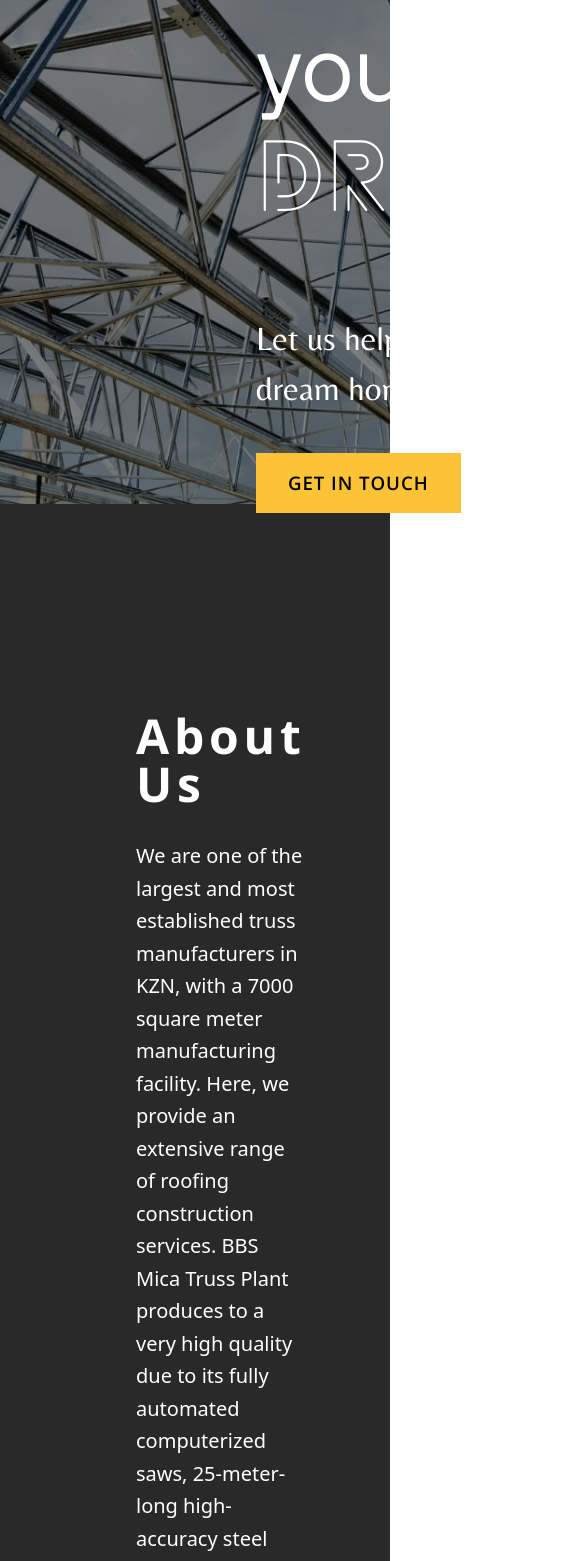
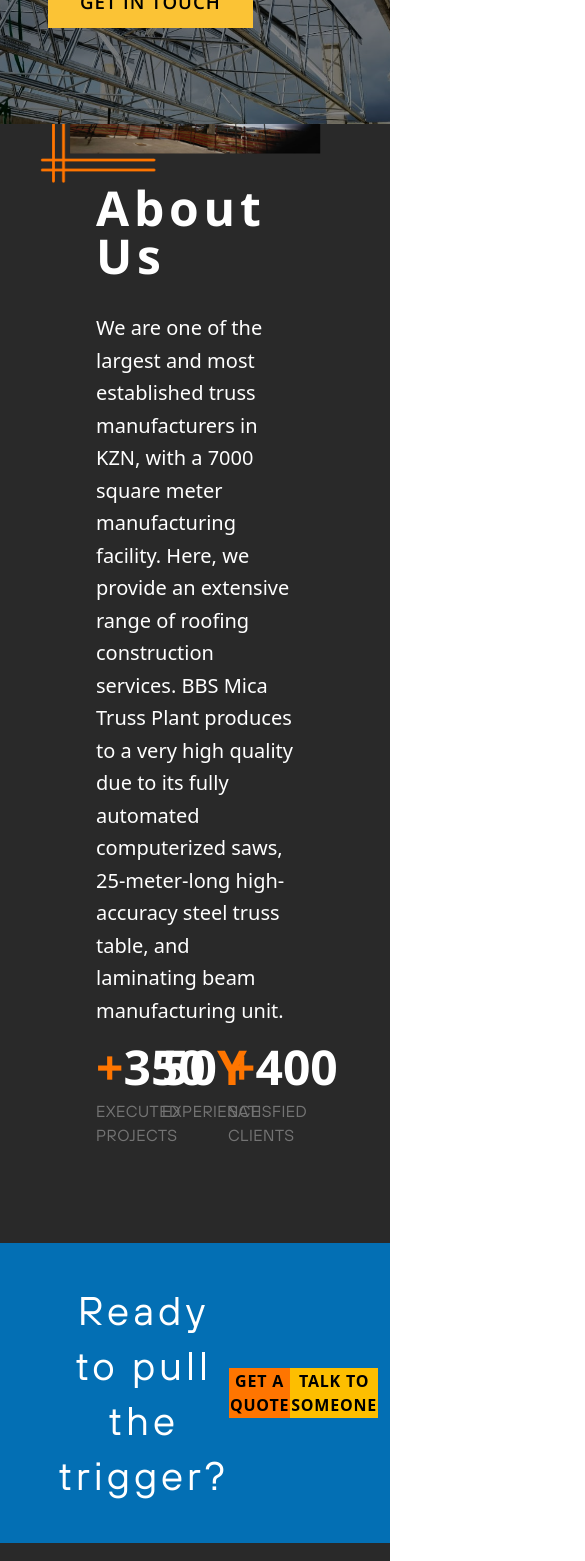
Before and after one commit to MinjonH/bbs-website, a Next.js app: page / in a window 390 px wide. Shown: the part 340-1901 px from the top of the page, 585 px wide, since content can reach past the window. Built offline with nearby package versions, Linux system fonts and the light colour scheme.

Commit message:
medium size responsiveness

```diff
--- a/components/About.jsx
+++ b/components/About.jsx
@@ -4,11 +4,11 @@ import Image from 'next/image';
 
 function About() {
 	return (
-		<div className='w-full pt-24 flex items-center py-16 md:grid grid-cols-2'>
-			<div className='w-full h-auto flex ml-10 '>
+		<div className='w-full pt-[75%] lg:pt-24 items-center pb-24 lg:pb-16 lg:grid grid-cols-2'>
+			<div className='w-full flex lg:ml-10 px-10'>
 				<Image src={AboutImg} alt='/' />
 			</div>
-			<div className='pl-24 mr-24'>
+			<div className='pl-24 mr-24 sm:pt-12'>
 				<p className='font-bold pb-4 text-5xl font-openSans tracking-widest text-white'>
 					About Us
 				</p>
@@ -20,29 +20,29 @@ function About() {
 					computerized saws, 25-meter-long high-accuracy steel truss table, and
 					laminating beam manufacturing unit.
 				</p>
-				<div className='grid grid-cols-3'>
+				<div className='grid grid-cols-3 md:pt-6'>
 					<div>
-						<p className='text-8xl font-openSans font-bold text-white'>
+						<p className='lg:text-8xl md:text-6xl text-5xl font-openSans font-bold text-white'>
 							<span className='text-[#ff7500]'>+</span>350
 						</p>
-						<p className='pt-2 uppercase tracking-wide font-ttHoves text-center items-center'>
+						<p className='pt-2 uppercase tracking-wide font-ttHoves lg:text-center items-center md:text-sm'>
 							executed projects
 						</p>
 					</div>
 					<div>
-						<p className='text-center text-8xl font-openSans font-bold text-white'>
+						<p className='text-center lg:text-8xl md:text-6xl text-5xl font-openSans font-bold text-white'>
 							50
 							<span className='text-[#ff7500]'>Y</span>
 						</p>
-						<p className='pt-2 uppercase tracking-wide font-ttHoves text-center items-center'>
+						<p className='pt-2 uppercase tracking-wide font-ttHoves text-center items-center md:text-sm'>
 							experience
 						</p>
 					</div>
 					<div>
-						<p className='text-right text-8xl font-openSans font-bold text-white'>
+						<p className='lg:text-right md:text-center lg:text-8xl md:text-6xl text-5xl font-openSans font-bold text-white'>
 							<span className='text-[#ff7500]'>+</span>400
 						</p>
-						<p className='pt-2 uppercase tracking-wide font-ttHoves text-center items-center'>
+						<p className='pt-2 uppercase tracking-wide font-ttHoves text-center items-center md:text-sm'>
 							satisfied clients
 						</p>
 					</div>
--- a/components/ActionBar.jsx
+++ b/components/ActionBar.jsx
@@ -21,12 +21,12 @@ function ActionBar() {
 		<section
 			className={
 				hide
-					? 'relative z-[90] duration-700 ease-in'
-					: 'opacity-0 ease-out duration-700'
+					? 'relative z-20 duration-700 ease-in hidden lg:flex'
+					: 'opacity-0 ease-out duration-700 hidden lg:flex'
 			}
 		>
 			<div className='max-w-[50%] mx-auto block'>
-				<div className='grid grid-cols-6 place-items-center h-48 -mt-20 bg-white shadow-md'>
+				<div className='grid grid-cols-6 place-items-center lg:h-48 -mt-[100%] lg:-mt-20 bg-white'>
 					<div className='bg-[#ff7500]'>
 						<IoCallOutline className='cursor-pointer p-[10px]' size={75} />
 					</div>
--- a/components/ActionBtn.jsx
+++ b/components/ActionBtn.jsx
@@ -9,20 +9,25 @@ function ActionBtn() {
 	};
 
 	return (
-		<div className='w-full flex items-center py-14 md:grid grid-cols-5 gap-24 text-center bg-[#036fb4]'>
-			<div className='ml-[25%] col-span-3 w-[30rem]'>
-				<div className='text-6xl leading-snug font-ttHoves tracking-widest text-white'>
+		<div className='w-full flex items-center py-10 lg:py-14 sm:grid md:grid-cols-4 lg:grid-cols-5 md:gap-12 lg:gap-24 text-center bg-[#036fb4]'>
+			<div className='ml-[15%] lg:ml-[25%] md:col-span-2 lg:col-span-3 lg:w-[30rem]'>
+				<div className='text-[2.5rem] lg:text-6xl leading-snug font-ttHoves tracking-widest text-white'>
 					Ready to pull the trigger?
 				</div>
 			</div>
 			<Link href='/contact'>
-				<div className='mr-20 uppercase hover:border-gray-400 border-solid border-[1px] py-6 px-6 bg-[#ff7500] hover:text-white border-[#ff7500] hover:scale-95 hover:bg-white/0  duration-[400ms] ont-openSans tracking-wider font-semibold text-[14pt] cursor-pointer'>
+				<div className='lg:mr-20 uppercase hover:border-gray-400 border-solid border-[1px] md:p-4 lg:p-6 bg-[#ff7500] hover:text-white border-[#ff7500] hover:scale-95 hover:bg-white/0  duration-[400ms] ont-openSans tracking-wider font-semibold lg:text-[14pt] cursor-pointer'>
 					GET A QUOTE
 				</div>
 			</Link>
-			<div className='mr-20 uppercase hover:border-gray-400 border-solid border-[1px] py-6 px-6 bg-[#fdbe00] hover:text-white border-[#fdbe00] hover:bg-white/0  hover:scale-95 duration-[400ms] ont-openSans tracking-wider font-semibold text-[14pt] cursor-pointer'>
-				Talk to someone
-			</div>
+			<a
+				href={`https://wa.me/27764110493?text=${encodeURIComponent()}`}
+				target='_blank'
+			>
+				<div className='mr-12 lg:mr-20 uppercase hover:border-gray-400 border-solid border-[1px] md:p-4 lg:p-6 bg-[#fdbe00] hover:text-white border-[#fdbe00] hover:bg-white/0  hover:scale-95 duration-[400ms] ont-openSans tracking-wider font-semibold lg:text-[14pt] cursor-pointer'>
+					TALK TO SOMEONE
+				</div>
+			</a>
 		</div>
 	);
 }
--- a/components/Carousel.jsx
+++ b/components/Carousel.jsx
@@ -44,7 +44,7 @@ export default function Carousel({
 				<SwiperSlide>
 					<Image className='slider' src={image1} alt='image 1' />
 					<div className='absolute top-[50%] left-[50%] translate-x-[-50%] translate-y-[-50%]'>
-						<h3 className='text-2xl font-ttHoves font-bold uppercase text-white tracking-wider text-center'>
+						<h3 className='text-3xl font-ttHoves font-bold uppercase text-white tracking-wider text-center'>
 							{title1}
 						</h3>
 						<p className='locationTag'>{location1}</p>
@@ -58,7 +58,7 @@ export default function Carousel({
 				<SwiperSlide>
 					<Image className='slider' src={image2} alt='image 2' />
 					<div className='absolute top-[50%] left-[50%] translate-x-[-50%] translate-y-[-50%]'>
-						<h3 className='text-2xl font-ttHoves font-bold uppercase text-white tracking-wider text-center'>
+						<h3 className='text-3xl font-ttHoves font-bold uppercase text-white tracking-wider text-center'>
 							{title2}
 						</h3>
 						<p className='locationTag'>{location2}</p>
@@ -72,7 +72,7 @@ export default function Carousel({
 				<SwiperSlide>
 					<Image className='slider' src={image3} alt='image 3' />
 					<div className='absolute top-[50%] left-[50%] translate-x-[-50%] translate-y-[-50%]'>
-						<h3 className='text-2xl font-ttHoves font-bold uppercase text-white tracking-wider text-center'>
+						<h3 className='text-3xl font-ttHoves font-bold uppercase text-white tracking-wider text-center'>
 							{title3}
 						</h3>
 						<p className='locationTag'>{location3}</p>
--- a/components/Landing.jsx
+++ b/components/Landing.jsx
@@ -4,9 +4,9 @@ import BBSImage from '../public/images/bbsLanding.jpg';
 
 function Landing() {
 	return (
-		<div className='w-full'>
-			<div className='w-screen h-[100vh] relative'>
-				<div className='absolute top-0 left-0 w-full h-[100vh] z-10 bg-black'>
+		<div className='w-screen h-[55%]'>
+			<div className='w-screen h-[55%] lg:h-screen absolute lg:relative'>
+				<div className='absolute top-0 left-0 w-screen h-[100%] lg:h-[100%] z-10 bg-black'>
 					<Image
 						alt='steel trusses'
 						className='absolute z-1 object-cover opacity-50'
--- a/components/ProjectSlider.jsx
+++ b/components/ProjectSlider.jsx
@@ -3,8 +3,8 @@ import Carousel from './Carousel';
 
 const ProjectSlider = () => {
 	return (
-		<div id='projects' className='w-full'>
-			<div className='mx-auto py-16'>
+		<div className='w-full py-16'>
+			<div className='mx-auto'>
 				<h1 className='px-24 font-bold text-5xl pb-12 font-openSans tracking-widest text-white'>
 					Projects
 				</h1>
--- a/pages/index.js
+++ b/pages/index.js
@@ -1,12 +1,11 @@
 import React from 'react';
 import Head from 'next/head';
+import Link from 'next/link';
 import Landing from '../components/Landing';
 import ActionBar from '../components/ActionBar';
 import About from '../components/About';
 import ActionBtn from '../components/ActionBtn';
 import ProjectSlider from '../components/ProjectSlider';
-import Footer from '@/components/Footer';
-import Copyright from '@/components/Copyright';
 
 export default function Home() {
 	return (
@@ -18,18 +17,22 @@ export default function Home() {
 				<link rel='icon' href='/images/bbsIcon.png' />
 			</Head>
 			<div>
-				<section className='absolute z-20 mt-[15%] ml-64 text-[70pt] font-ttHoves text-white'>
+				<section className='absolute z-20 mt-[15%] ml-12 md:ml-24 xl:ml-64 text-5xl xl:text-[70pt] font-ttHoves text-white'>
 					We can build your
-					<div className='text-8xl text-left font-loveloLine'>DREAM</div>
-					<div className='mt-20 text-[25pt] w-[25rem] font-belleza text-white'>
+					<div className='xl:text-8xl text-6xl mt-4 xl:mt-8 text-left font-loveloLine'>
+						DREAM
+					</div>
+					<div className='xl:mt-20 mt-10 text-[20pt] xl:text-[25pt] w-[25rem] font-belleza text-white'>
 						Let us help you make your dream home a reality
 					</div>
 					<ul>
-						<button>
-							<li className='yellowButton absolute -mt-16 font-openSans tracking-wider font-semibold text-[14pt]'>
-								Get in touch
-							</li>
-						</button>
+						<Link href='/contact'>
+							<button>
+								<li className='yellowButton absolute -mt-18 font-openSans tracking-wider font-semibold text-[14pt]'>
+									Get in touch
+								</li>
+							</button>
+						</Link>
 					</ul>
 				</section>
 				<Landing />
--- a/styles/globals.css
+++ b/styles/globals.css
@@ -48,26 +48,30 @@
         @apply uppercase hover:border-gray-400 border-solid border-[1px] mt-4 py-4 w-full bg-[#ff7500] border-[#ff7500] text-white hover:text-black hover:scale-95 hover:bg-white/0  duration-[400ms] font-openSans tracking-wider font-semibold text-[14pt] cursor-pointer
     }
     .slider{
-        @apply object-cover w-screen h-[35rem] opacity-50
+        @apply object-cover w-screen md:h-[25rem] lg:h-[35rem] opacity-50
 
     }
     .projectBtn{
         @apply text-center font-semibold py-3 px-6 mt-10 font-openSans tracking-wider text-[12pt] uppercase border-white border-solid border-[1px] hover:bg-[#036fb4] hover:text-white hover:border-[#036fb4] hover:scale-95 text-white bg-white/0 duration-[400ms]
     }
     .yearTag{
-        @apply text-white text-center tracking-wide font-ttHoves text-[13pt]
+        @apply text-white text-center tracking-wide font-ttHoves text-[15pt]
     }
 
     .locationTag{
-        @apply pb-2 pt-4 font-[500] text-white text-center tracking-wide font-ttHoves text-[14pt]
+        @apply pb-2 pt-4 font-[500] text-white text-center tracking-wide font-ttHoves text-[16pt]
     }
 
     .linkDots{
         @apply rounded-full bg-white p-[10px] cursor-pointer hover:scale-110 hover:text-[#FBC335] ease-in duration-300
     }
 
+    .linkDotsMobile{
+        @apply rounded-full bg-[#036fb4] p-[10px] cursor-pointer hover:scale-110 hover:bg-[#FBC335] ease-in duration-300 text-white
+    }
+
     .modal-cover{
-        @apply fixed top-[25%] left-[50%] -translate-x-[50%] -translate-y-[50%] w-[25%] h-fit z-[100]
+        @apply fixed top-[25%] left-[50%] -translate-x-[50%] -translate-y-[50%] md:w-[50%] lg:w-[25%] h-fit z-[100]
     }
 
     .modal-area {
```
Also changed, not shown: components/Contact.jsx (+5 -4 lines), components/Copyright.jsx (+4 -4 lines), components/Footer.jsx (+11 -7 lines), components/Navbar.jsx (+24 -27 lines), 1 other file (tests, documents, lock files or other folders).
